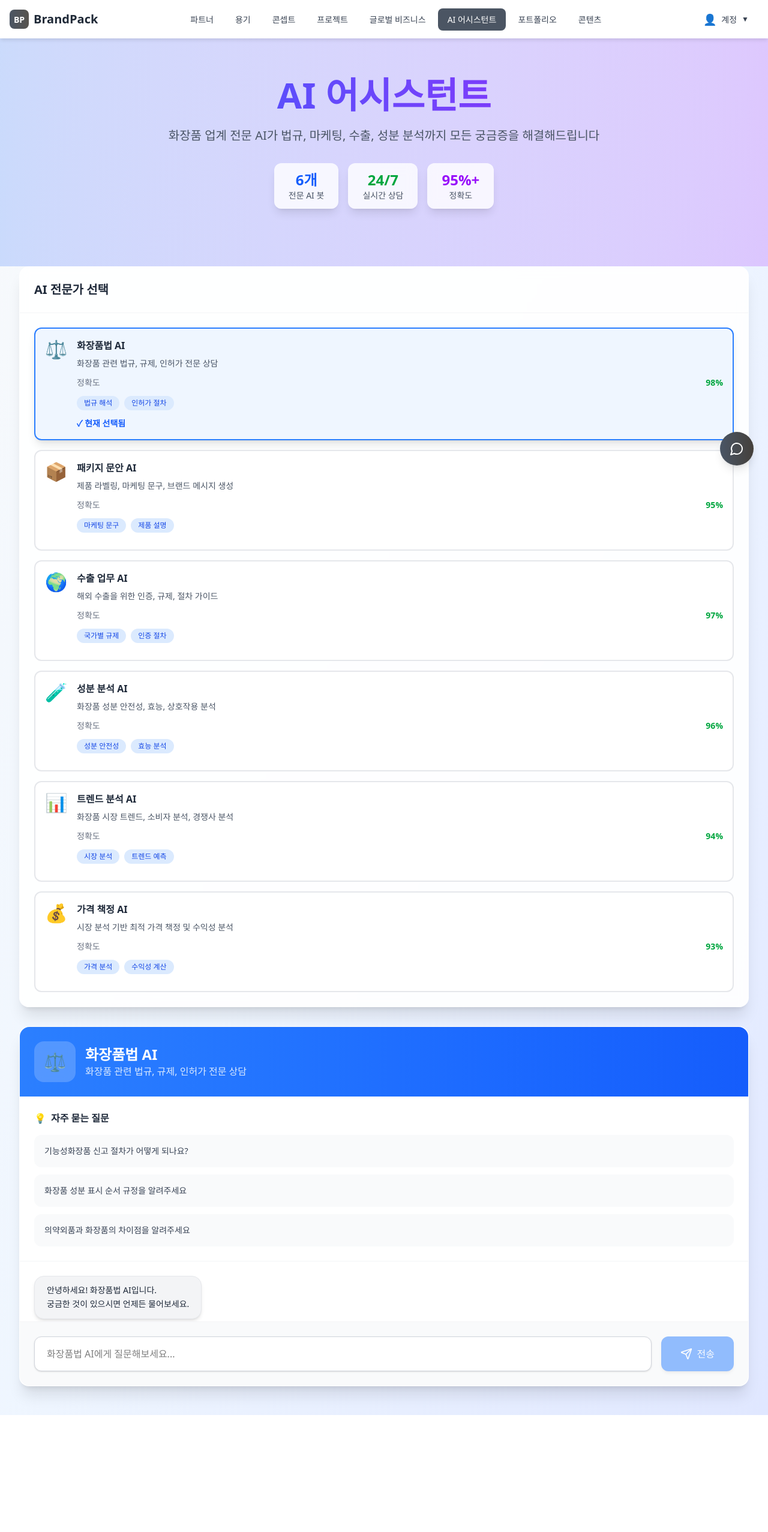
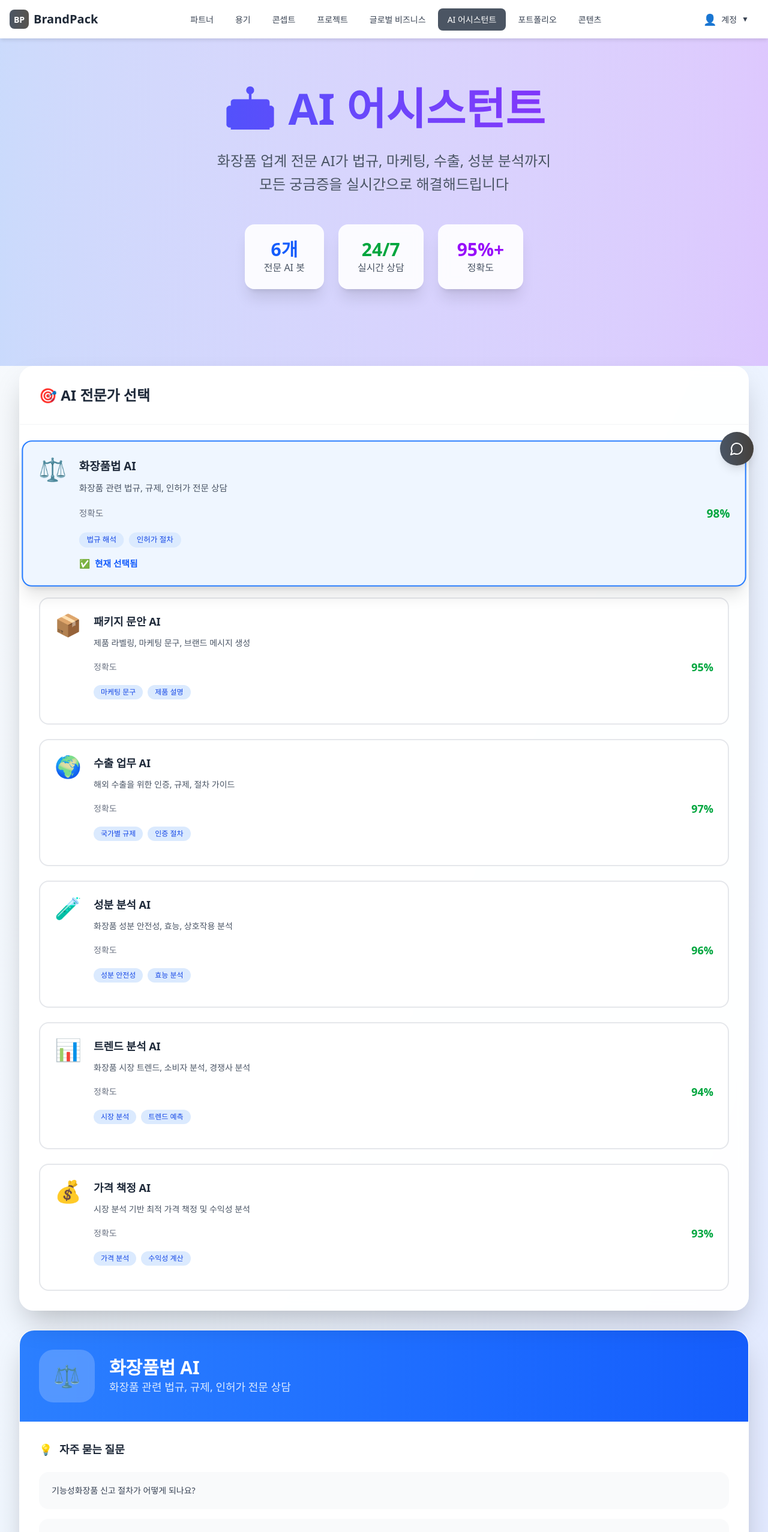
Before and after one commit to kikoon-ek/brandpack-platform, a React (Vite) app: page /#/ai-assistant in a window 1280 px wide. Shown: the top 2554 px of the page at 60% size. Before the commit the page ends 2359 px from the top, so only its background shows below. Built offline with nearby package versions, Linux system fonts and the light colour scheme.

Commit message:
Remove .bak file and completely rewrite AIRecommendationPage with proper React imports and responsive design

```diff
--- a/src/pages/AIRecommendationPage.jsx
+++ b/src/pages/AIRecommendationPage.jsx
@@ -130,77 +130,78 @@
 
   return (
     <div className="min-h-screen bg-gradient-to-br from-slate-50 via-blue-50 to-indigo-100">
-      {/* 헤더 섹션 */}
-      <section className="relative py-16 overflow-hidden">
+      {/* 헤더 섹션 - 완전히 새로운 디자인 */}
+      <section className="relative py-20 overflow-hidden">
         <div className="absolute inset-0 bg-gradient-to-r from-blue-600/20 to-purple-600/20"></div>
         <div className="relative max-w-7xl mx-auto px-4 sm:px-6 lg:px-8 text-center">
-          <h1 className="text-4xl md:text-6xl font-bold bg-gradient-to-r from-blue-600 to-purple-600 bg-clip-text text-transparent mb-6">
-            AI 어시스턴트
+          <h1 className="text-5xl md:text-7xl font-bold bg-gradient-to-r from-blue-600 to-purple-600 bg-clip-text text-transparent mb-8">
+            🤖 AI 어시스턴트
           </h1>
-          <p className="text-xl text-gray-600 mb-8 max-w-3xl mx-auto">
-            화장품 업계 전문 AI가 법규, 마케팅, 수출, 성분 분석까지 모든 궁금증을 해결해드립니다
+          <p className="text-2xl text-gray-600 mb-12 max-w-4xl mx-auto leading-relaxed">
+            화장품 업계 전문 AI가 법규, 마케팅, 수출, 성분 분석까지<br />
+            모든 궁금증을 실시간으로 해결해드립니다
           </p>
-          <div className="flex flex-wrap justify-center gap-4 mb-8">
-            <div className="bg-white/80 backdrop-blur-sm rounded-xl px-6 py-3 shadow-lg">
-              <div className="text-2xl font-bold text-blue-600">6개</div>
-              <div className="text-sm text-gray-600">전문 AI 봇</div>
+          <div className="flex flex-wrap justify-center gap-6 mb-12">
+            <div className="bg-white/90 backdrop-blur-sm rounded-2xl px-8 py-6 shadow-xl">
+              <div className="text-3xl font-bold text-blue-600">6개</div>
+              <div className="text-gray-600">전문 AI 봇</div>
             </div>
-            <div className="bg-white/80 backdrop-blur-sm rounded-xl px-6 py-3 shadow-lg">
-              <div className="text-2xl font-bold text-green-600">24/7</div>
-              <div className="text-sm text-gray-600">실시간 상담</div>
+            <div className="bg-white/90 backdrop-blur-sm rounded-2xl px-8 py-6 shadow-xl">
+              <div className="text-3xl font-bold text-green-600">24/7</div>
+              <div className="text-gray-600">실시간 상담</div>
             </div>
-            <div className="bg-white/80 backdrop-blur-sm rounded-xl px-6 py-3 shadow-lg">
-              <div className="text-2xl font-bold text-purple-600">95%+</div>
-              <div className="text-sm text-gray-600">정확도</div>
+            <div className="bg-white/90 backdrop-blur-sm rounded-2xl px-8 py-6 shadow-xl">
+              <div className="text-3xl font-bold text-purple-600">95%+</div>
+              <div className="text-gray-600">정확도</div>
             </div>
           </div>
         </div>
       </section>
 
-      {/* 메인 콘텐츠 - 모바일 우선 반응형 구조 */}
-      <section className="max-w-7xl mx-auto px-4 sm:px-6 lg:px-8 pb-12">
-        {/* 모바일: 세로 배치, 데스크톱: 좌우 배치 */}
+      {/* 메인 콘텐츠 - 완전히 새로운 반응형 구조 */}
+      <section className="max-w-7xl mx-auto px-4 sm:px-6 lg:px-8 pb-16">
+        {/* 🔥 핵심: 모바일 세로 배치, 데스크톱 좌우 배치 */}
         <div className="flex flex-col lg:flex-row gap-8">
 
           {/* AI 전문가 선택 영역 - 모바일에서 상단, 데스크톱에서 좌측 */}
-          <div className="w-full lg:w-80 lg:flex-shrink-0 order-1 lg:order-1">
-            <div className="bg-white/90 backdrop-blur-sm rounded-2xl shadow-xl border border-white/20">
+          <div className="w-full lg:w-96 lg:flex-shrink-0 order-1">
+            <div className="bg-white/95 backdrop-blur-sm rounded-3xl shadow-2xl border border-white/30">
 
               {/* 헤더 - 모바일에서만 접기 버튼 표시 */}
-              <div className="flex items-center justify-between p-6 border-b border-gray-100">
-                <h3 className="text-xl font-bold text-gray-800">AI 전문가 선택</h3>
+              <div className="flex items-center justify-between p-8 border-b border-gray-100">
+                <h3 className="text-2xl font-bold text-gray-800">🎯 AI 전문가 선택</h3>
                 <button
                   onClick={() => setIsAIListExpanded(!isAIListExpanded)}
-                  className="p-2 hover:bg-gray-100 rounded-lg transition-colors lg:hidden"
+                  className="p-3 hover:bg-gray-100 rounded-xl transition-colors lg:hidden"
                 >
-                  <ChevronDown className={`w-5 h-5 text-gray-500 transition-transform ${isAIListExpanded ? 'rotate-180' : ''}`} />
+                  <ChevronDown className={`w-6 h-6 text-gray-500 transition-transform ${isAIListExpanded ? 'rotate-180' : ''}`} />
                 </button>
               </div>
 
               {/* AI 목록 - 모바일에서 접기/펼치기 가능 */}
-              <div className={`p-6 space-y-4 ${!isAIListExpanded ? 'hidden lg:block' : ''}`}>
+              <div className={`p-8 space-y-6 ${!isAIListExpanded ? 'hidden lg:block' : ''}`}>
                 {Object.entries(aiExperts).map(([key, ai]) => (
                   <button
                     key={key}
                     onClick={() => setSelectedAI(key)}
-                    className={`w-full text-left p-4 rounded-xl transition-all duration-300 border-2 ${
+                    className={`w-full text-left p-6 rounded-2xl transition-all duration-300 border-2 ${
                       selectedAI === key
-                        ? 'border-blue-500 bg-blue-50 shadow-lg'
-                        : 'border-gray-200 bg-white hover:border-blue-300 hover:shadow-md'
+                        ? 'border-blue-500 bg-blue-50 shadow-xl scale-105'
+                        : 'border-gray-200 bg-white hover:border-blue-300 hover:shadow-lg hover:scale-102'
                     }`}
                   >
-                    <div className="flex items-start gap-4">
-                      <div className="text-3xl">{ai.icon}</div>
+                    <div className="flex items-start gap-5">
+                      <div className="text-4xl">{ai.icon}</div>
                       <div className="flex-1 min-w-0">
-                        <h4 className="font-bold text-gray-800 mb-2">{ai.name}</h4>
-                        <p className="text-sm text-gray-600 mb-3 line-clamp-2">{ai.description}</p>
+                        <h4 className="font-bold text-lg text-gray-800 mb-3">{ai.name}</h4>
+                        <p className="text-sm text-gray-600 mb-4 line-clamp-2">{ai.description}</p>
 
-                        <div className="flex justify-between items-center mb-3">
+                        <div className="flex justify-between items-center mb-4">
                           <span className="text-sm text-gray-500">정확도</span>
-                          <span className="text-sm font-bold text-green-600">{ai.accuracy}%</span>
+                          <span className="text-lg font-bold text-green-600">{ai.accuracy}%</span>
                         </div>
 
-                        <div className="flex flex-wrap gap-2 mb-3">
+                        <div className="flex flex-wrap gap-2 mb-4">
                           {ai.tags.map((tag, index) => (
                             <span key={index} className="px-3 py-1 bg-blue-100 text-blue-700 rounded-full text-xs font-medium">
                               {tag}
@@ -209,7 +210,9 @@
                         </div>
 
                         {selectedAI === key && (
-                          <div className="text-sm text-blue-600 font-semibold">✓ 현재 선택됨</div>
+                          <div className="text-sm text-blue-600 font-semibold flex items-center gap-2">
+                            <span>✅</span> 현재 선택됨
+                          </div>
                         )}
                       </div>
                     </div>
@@ -220,34 +223,34 @@
           </div>
 
           {/* 채팅 영역 - 모바일에서 하단, 데스크톱에서 우측 */}
-          <div className="flex-1 order-2 lg:order-2">
-            <div className="bg-white rounded-2xl shadow-xl border border-white/20 flex flex-col h-[600px] lg:h-[700px]">
+          <div className="flex-1 order-2">
+            <div className="bg-white rounded-3xl shadow-2xl border border-white/30 flex flex-col h-[700px] lg:h-[800px]">
 
               {/* AI 헤더 */}
-              <div className="bg-gradient-to-r from-blue-500 to-blue-600 text-white p-6 rounded-t-2xl">
-                <div className="flex items-center space-x-4">
-                  <div className="text-3xl bg-white/20 backdrop-blur-sm rounded-2xl p-4">
+              <div className="bg-gradient-to-r from-blue-500 to-blue-600 text-white p-8 rounded-t-3xl">
+                <div className="flex items-center space-x-6">
+                  <div className="text-4xl bg-white/20 backdrop-blur-sm rounded-3xl p-6">
                     {currentAI.icon}
                   </div>
                   <div>
-                    <h3 className="text-2xl font-bold">{currentAI.name}</h3>
-                    <p className="text-blue-100">{currentAI.description}</p>
+                    <h3 className="text-3xl font-bold">{currentAI.name}</h3>
+                    <p className="text-blue-100 text-lg">{currentAI.description}</p>
                   </div>
                 </div>
               </div>
 
               {/* 자주 묻는 질문 */}
-              <div className="p-6 border-b border-gray-100">
-                <h4 className="font-bold text-gray-800 mb-4 flex items-center gap-2">
+              <div className="p-8 border-b border-gray-100">
+                <h4 className="font-bold text-lg text-gray-800 mb-6 flex items-center gap-3">
                   <span>💡</span>
                   자주 묻는 질문
                 </h4>
-                <div className="grid grid-cols-1 gap-3">
+                <div className="grid grid-cols-1 gap-4">
                   {currentAI.faqs.map((faq, index) => (
                     <button
                       key={index}
                       onClick={() => handleFAQClick(faq)}
-                      className="text-left p-4 bg-gray-50 hover:bg-blue-50 rounded-xl text-sm text-gray-700 hover:text-blue-700 transition-all duration-200 border border-transparent hover:border-blue-200"
+                      className="text-left p-5 bg-gray-50 hover:bg-blue-50 rounded-2xl text-sm text-gray-700 hover:text-blue-700 transition-all duration-200 border border-transparent hover:border-blue-200 hover:shadow-md"
                     >
                       {faq}
                     </button>
@@ -256,10 +259,10 @@
               </div>
 
               {/* 채팅 메시지 */}
-              <div className="flex-1 overflow-y-auto p-6 space-y-4">
+              <div className="flex-1 overflow-y-auto p-8 space-y-6">
                 {messages.map((message, index) => (
                   <div key={index} className={`flex ${message.type === 'user' ? 'justify-end' : 'justify-start'}`}>
-                    <div className={`max-w-xs lg:max-w-md px-5 py-3 rounded-2xl shadow-md ${
+                    <div className={`max-w-xs lg:max-w-md px-6 py-4 rounded-2xl shadow-lg ${
                       message.type === 'user'
                         ? 'bg-blue-500 text-white'
                         : 'bg-gray-100 text-gray-800 border border-gray-200'
@@ -270,11 +273,11 @@
                 ))}
                 {isTyping && (
                   <div className="flex justify-start">
-                    <div className="bg-gray-100 px-5 py-3 rounded-2xl border border-gray-200">
-                      <div className="flex space-x-1">
-                        <div className="w-2 h-2 bg-gray-400 rounded-full animate-bounce"></div>
-                        <div className="w-2 h-2 bg-gray-400 rounded-full animate-bounce" style={{animationDelay: '0.1s'}}></div>
-                        <div className="w-2 h-2 bg-gray-400 rounded-full animate-bounce" style={{animationDelay: '0.2s'}}></div>
+                    <div className="bg-gray-100 px-6 py-4 rounded-2xl border border-gray-200">
+                      <div className="flex space-x-2">
+                        <div className="w-3 h-3 bg-gray-400 rounded-full animate-bounce"></div>
+                        <div className="w-3 h-3 bg-gray-400 rounded-full animate-bounce" style={{animationDelay: '0.1s'}}></div>
+                        <div className="w-3 h-3 bg-gray-400 rounded-full animate-bounce" style={{animationDelay: '0.2s'}}></div>
                       </div>
                     </div>
                   </div>
@@ -282,7 +285,7 @@
               </div>
 
               {/* 입력 영역 */}
-              <div className="p-6 border-t border-gray-100 bg-gray-50 rounded-b-2xl">
+              <div className="p-8 border-t border-gray-100 bg-gray-50 rounded-b-3xl">
                 <div className="flex space-x-4">
                   <input
                     type="text"
@@ -290,12 +293,12 @@
                     onChange={(e) => setInputMessage(e.target.value)}
                     onKeyPress={(e) => e.key === 'Enter' && handleSendMessage()}
                     placeholder={`${currentAI.name}에게 질문해보세요...`}
-                    className="flex-1 px-5 py-4 border border-gray-300 rounded-xl focus:outline-none focus:ring-2 focus:ring-blue-500 focus:border-transparent bg-white shadow-sm"
+                    className="flex-1 px-6 py-4 border border-gray-300 rounded-2xl focus:outline-none focus:ring-2 focus:ring-blue-500 focus:border-transparent bg-white shadow-sm text-lg"
                   />
                   <button
                     onClick={handleSendMessage}
                     disabled={!inputMessage.trim()}
-                    className="px-8 py-4 bg-blue-500 text-white rounded-xl hover:bg-blue-600 disabled:opacity-50 disabled:cursor-not-allowed transition-colors flex items-center space-x-2 shadow-md"
+                    className="px-8 py-4 bg-blue-500 text-white rounded-2xl hover:bg-blue-600 disabled:opacity-50 disabled:cursor-not-allowed transition-colors flex items-center space-x-3 shadow-lg"
                   >
                     <Send className="w-5 h-5" />
                     <span className="font-medium">전송</span>
```
Also changed, not shown: 1 other file (tests, documents, lock files or other folders).
